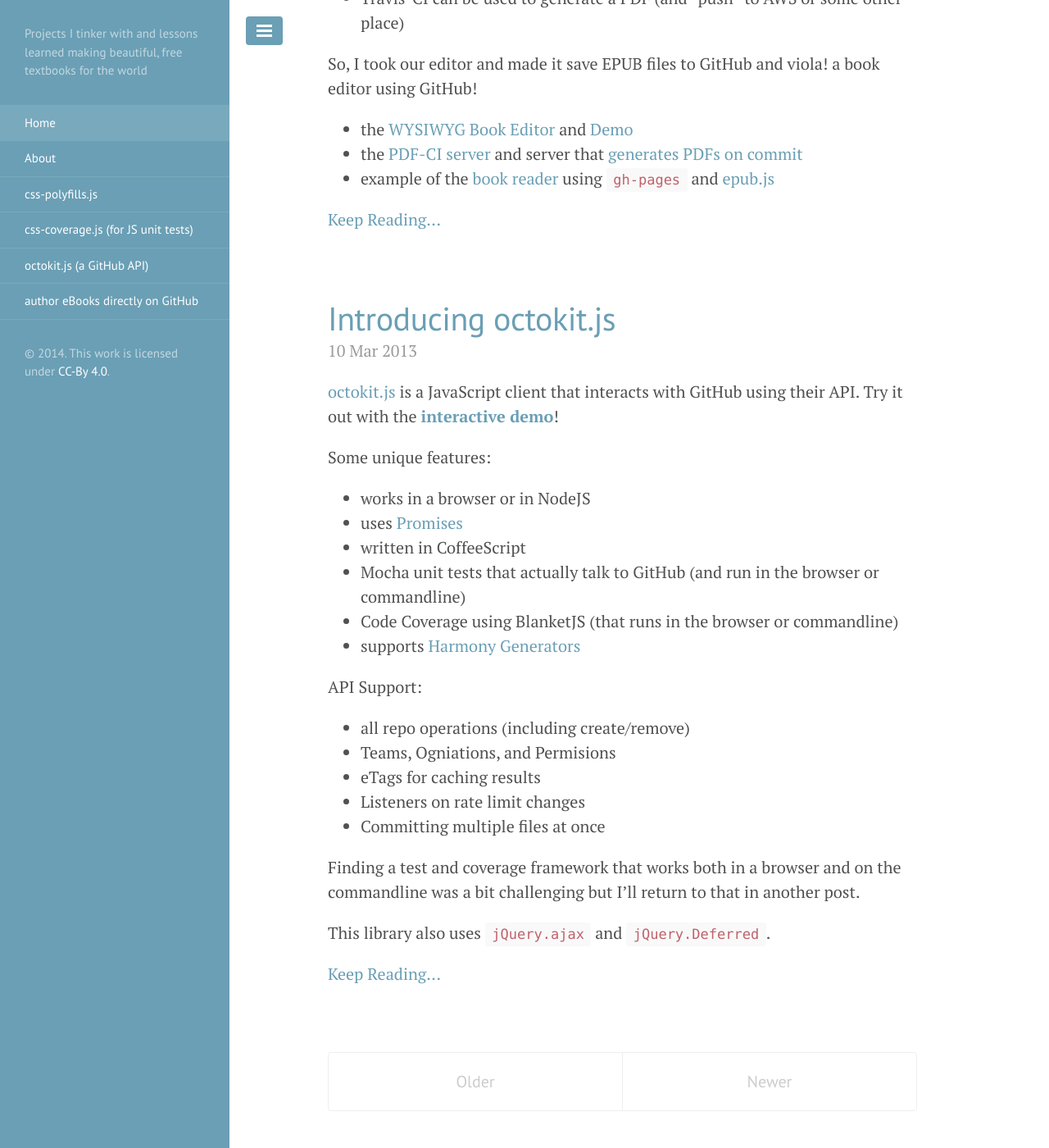
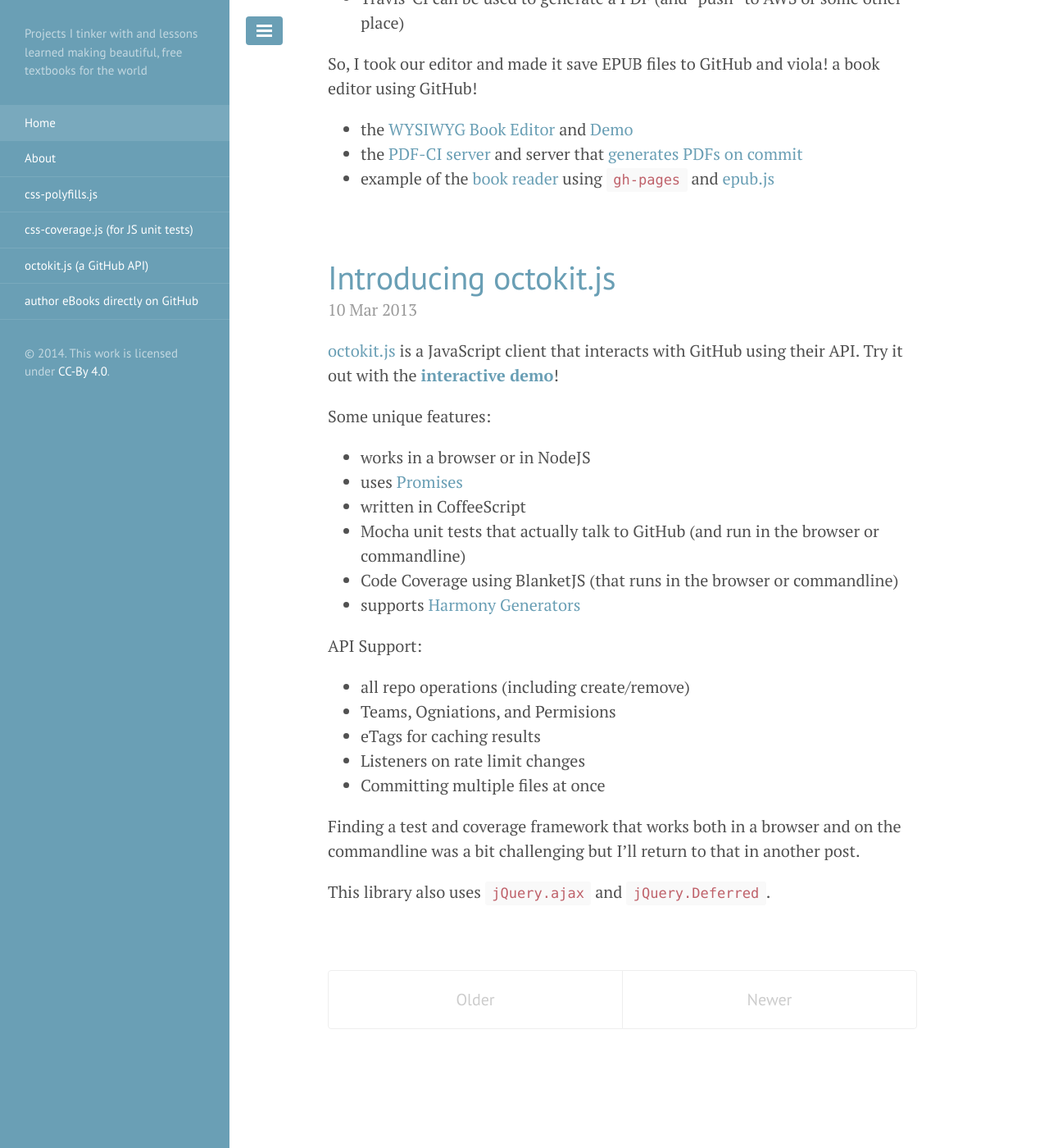
Before and after one commit to philschatz/philschatz.github.io, a Jekyll site: the page built from index.html, in a window 1280 px wide and 1400 px high, scrolled down 2417 px. Shown: the whole window at 82% size. Built offline with Jekyll 4.4.1, drawn with Linux system fonts in a browser that asks for light colours; Markdown is read by kramdown in place of the engine named in the settings; the list of posts is cut into pages by our own code.

Commit message:
fix off-by-1

```diff
--- a/public/css/lanyon.css
+++ b/public/css/lanyon.css
@@ -243,7 +243,7 @@
 .posts .post .more-checkbox,
 .posts .post .more-checkbox:not(:checked) ~ :not(:nth-child(-n+10)):not(.more-button),
 /* If the post is short, do not show the "More" button */
-.posts .post .more-button:nth-child(-n+10),
+.posts .post .more-button:nth-child(-n+11),
 /* Hide the "More" button once it has been clicked */
 .posts .post .more-checkbox:checked ~ .more-button {
   display: none;
```
